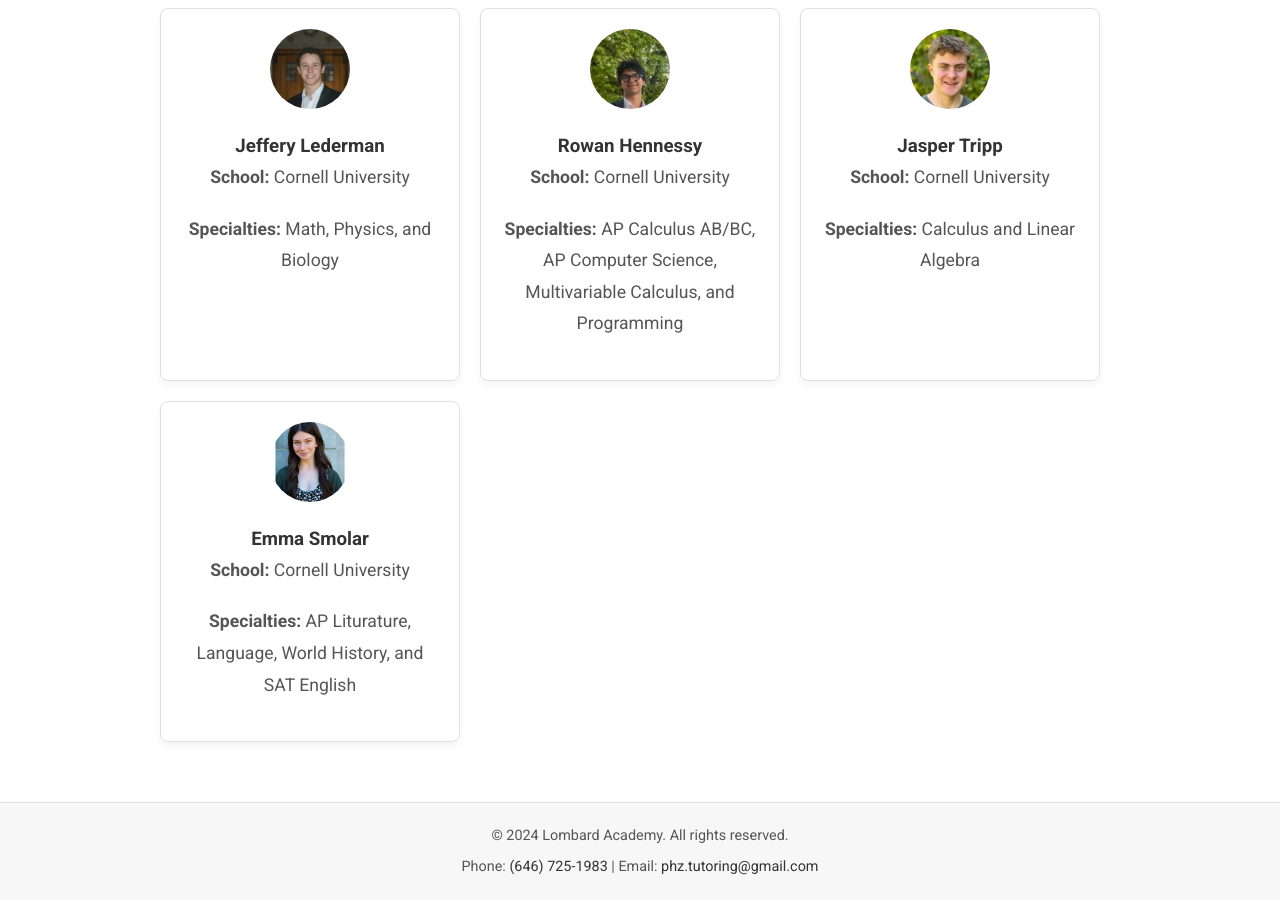
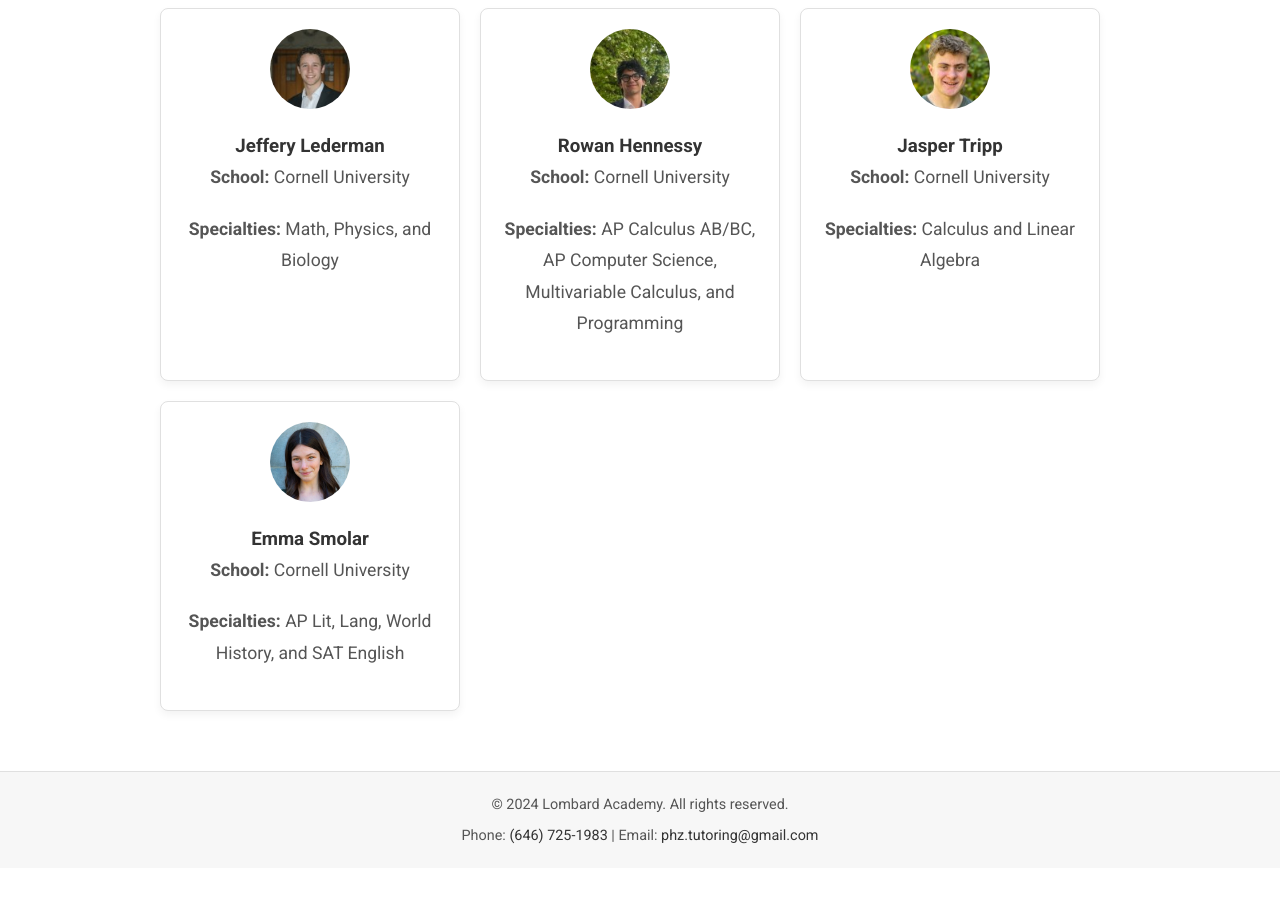
Before and after one commit to nicholasl25/lombardacademy, a Jekyll site: the page built from about.md, in a window 1280 px wide and 900 px high, scrolled down 1650 px. Built offline with Jekyll 4.4.1, drawn with Linux system fonts in a browser that asks for light colours; after the commit the page ends 2518 px from its top, so only the background shows below that.

```diff
--- a/_data/tutors.yml
+++ b/_data/tutors.yml
@@ -55,5 +55,5 @@
 - name: Emma Smolar
   image: /assets/images/tutors/emma.jpeg
   school: Cornell University
-  specialties: AP Liturature, Language, World History, and SAT English
+  specialties: AP Lit, Lang, World History, and SAT English
   bio:
```
Also changed, not shown: lessons.md (+1 -1 lines), assets/images/tutors/emma.jpeg.
